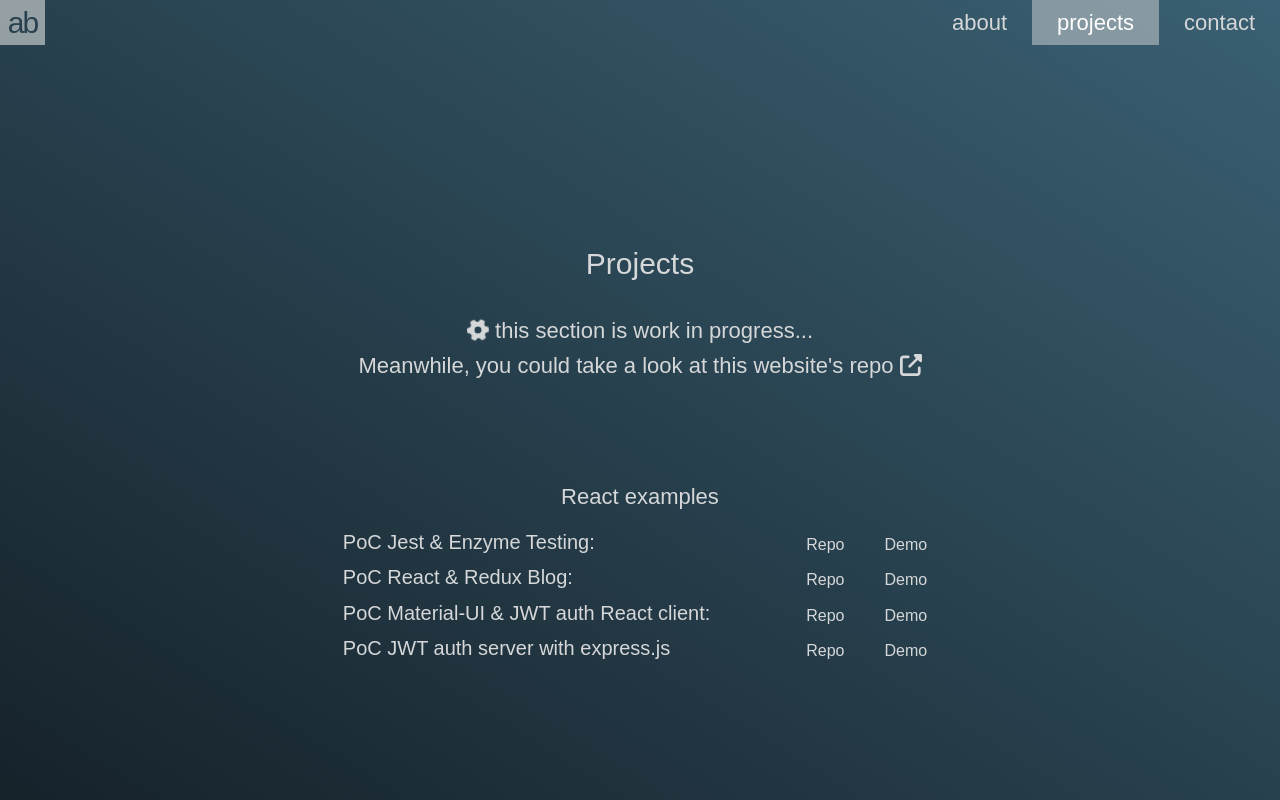
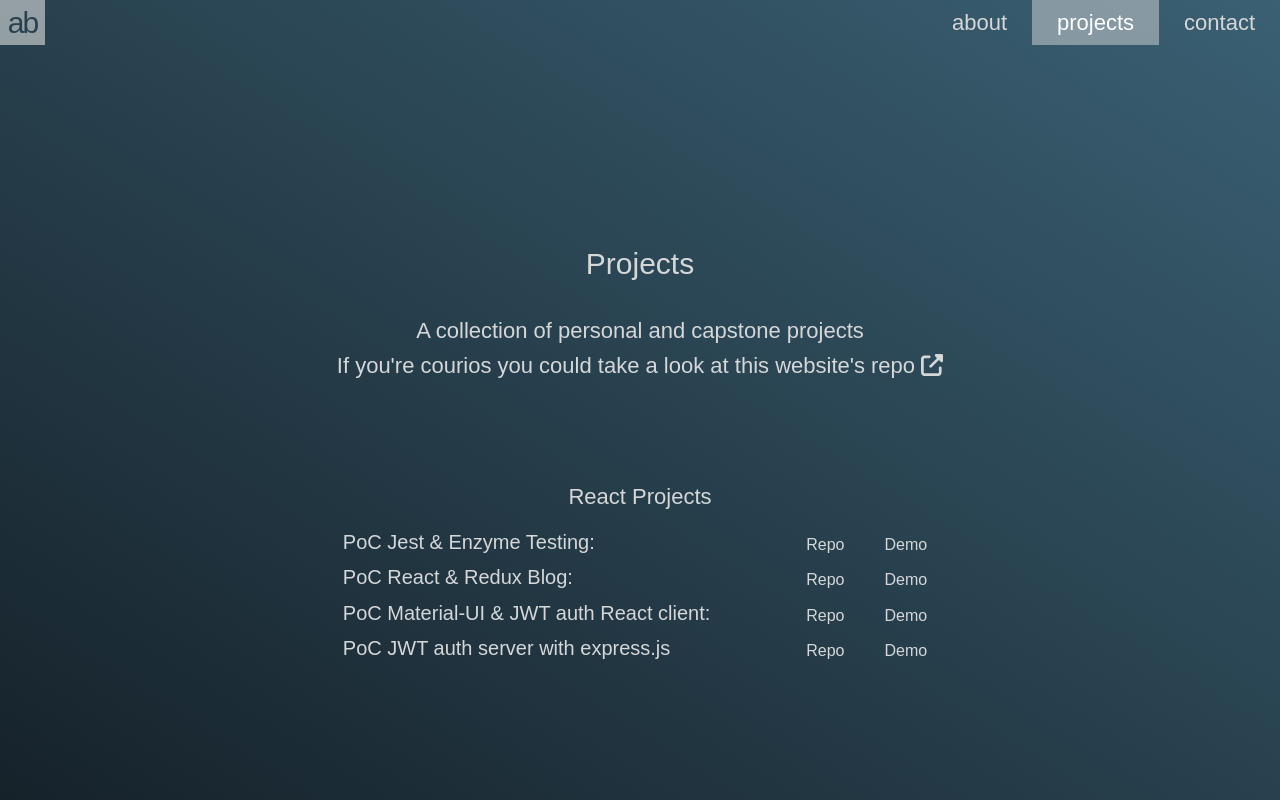
Before and after one commit to abarena/portfolio, a React (Vite) app: page /projects in a window 1280 px wide. Built offline with nearby package versions, Linux system fonts and the light colour scheme.

Commit message:
Update project category name and improve placeholder text in Projects component

```diff
--- a/src/components/Projects/constants.ts
+++ b/src/components/Projects/constants.ts
@@ -2,7 +2,7 @@ import { ProjectCategory } from "../../types/projects";
 
 export const projects: ProjectCategory[] = [
   {
-    name: "React examples",
+    name: "React Projects",
     list: [
       {
         title: "PoC Jest & Enzyme Testing: ",
--- a/src/components/Projects/index.tsx
+++ b/src/components/Projects/index.tsx
@@ -12,13 +12,12 @@ export default function Projects() {
                 <h1 className="projects-title">Projects</h1>
                 <section className="projects-placeholder">
                     <div className="projects-placeholder--spinner">
-                        <FontAwesomeIcon icon="cog" spin />
-                        <span> this section is work in progress...</span>
+                        <span>A collection of personal and capstone projects </span>
                     </div>
                     <a className="projects-placeholder--link"
                         href="https://github.com/abarena/portfolio"
                         target="_blank" >
-                        <span>Meanwhile, you could take a look at this website's repo </span>
+                        <span>If you're courios you could take a look at this website's repo </span>
                         <FontAwesomeIcon icon="external-link-alt" />
                     </a>
                 </section>
```
